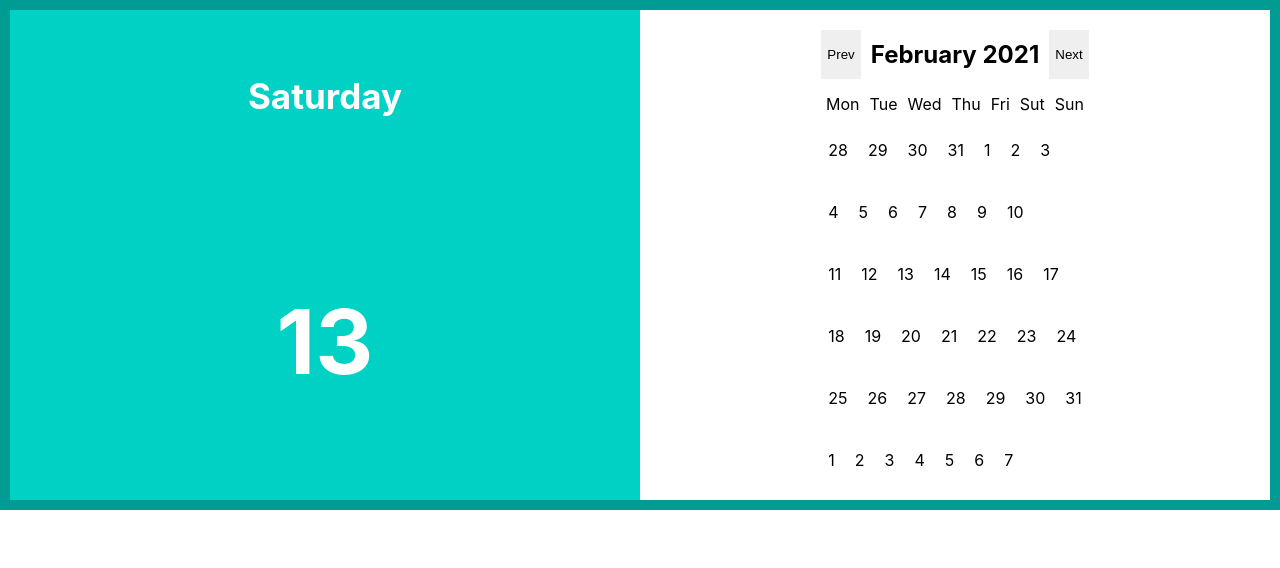
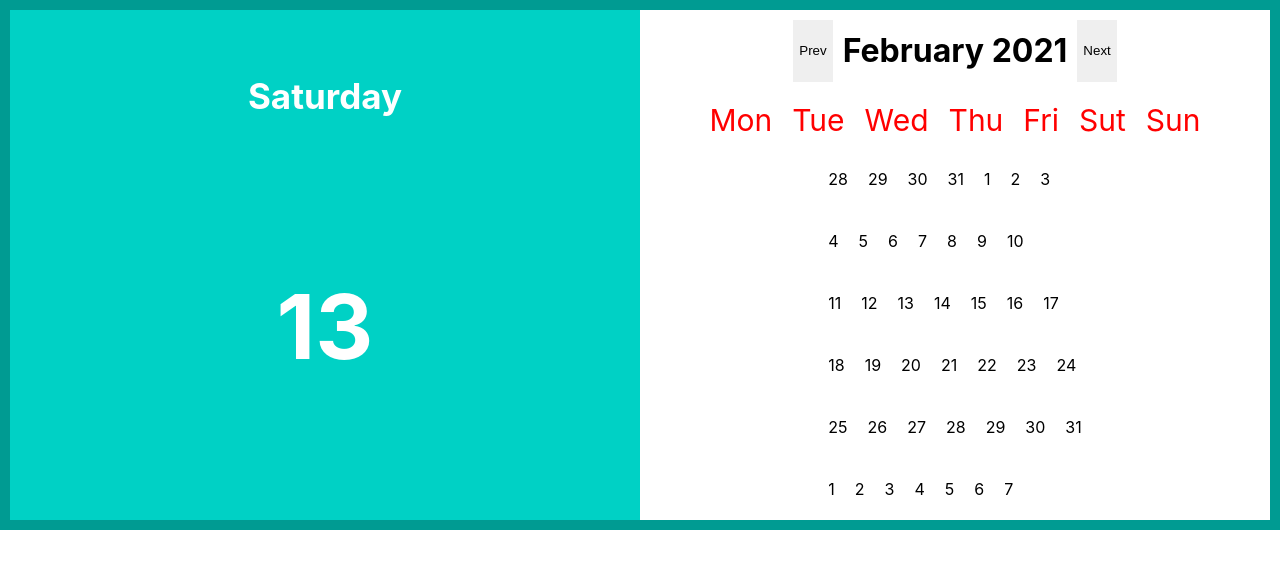
Before and after one commit to vitaliisyrykh/calendar-signIn-form, a React (Create React App) app: page / in a window 1280 px wide. Shown: the top 568 px of the page. Built offline with nearby package versions, Linux system fonts and the light colour scheme.

Commit message:
add padding for week day

```diff
--- a/src/calendar/current-calendar-body/current-calendar-body.module.scss
+++ b/src/calendar/current-calendar-body/current-calendar-body.module.scss
@@ -10,8 +10,10 @@
 }
 .weekDaysContainer{
   display: flex;
-  justify-content: space-around;
+  justify-content: space-between;
 }
 .weekDay{
-  padding:5px;
+  padding: 10px;
+  font-size: 30px;
+  color: red;
 }
--- a/src/calendar/index.jsx
+++ b/src/calendar/index.jsx
@@ -26,7 +26,7 @@ class Calendar extends React.Component {
     const year = getYear(day);
     const month = getMonth(day)
     return (
-      <section className ={style.calendarContainer}>
+      <main className ={style.calendarContainer}>
         <CurrentDay day={day}/>
         <CurrentCalendarBody
           day = {day}
@@ -34,7 +34,7 @@ class Calendar extends React.Component {
           handleNext={this.handleNextMounth}
           year={year}
           month={month}/>
-      </section>
+      </main>
     );
   }
 }
```
